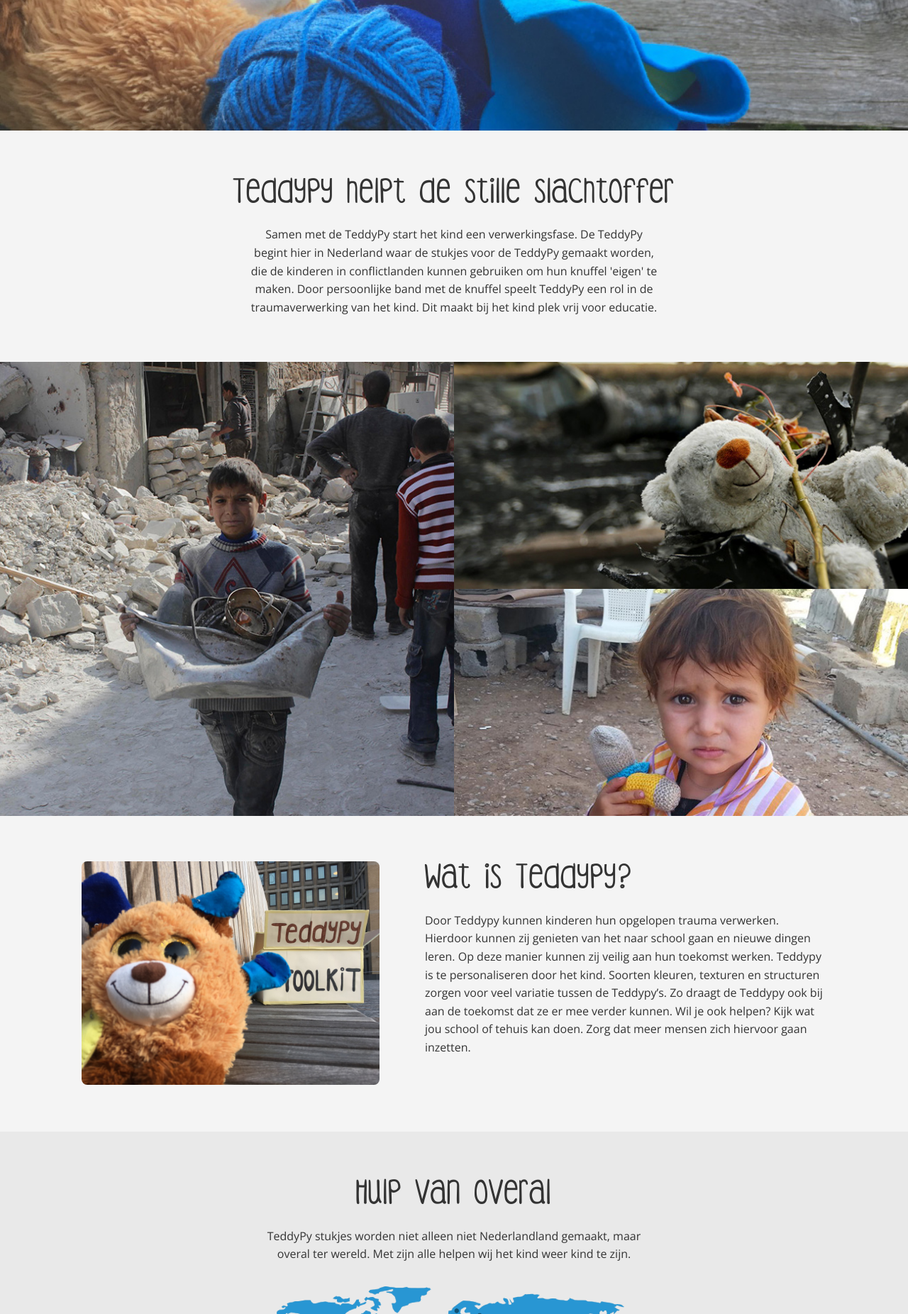
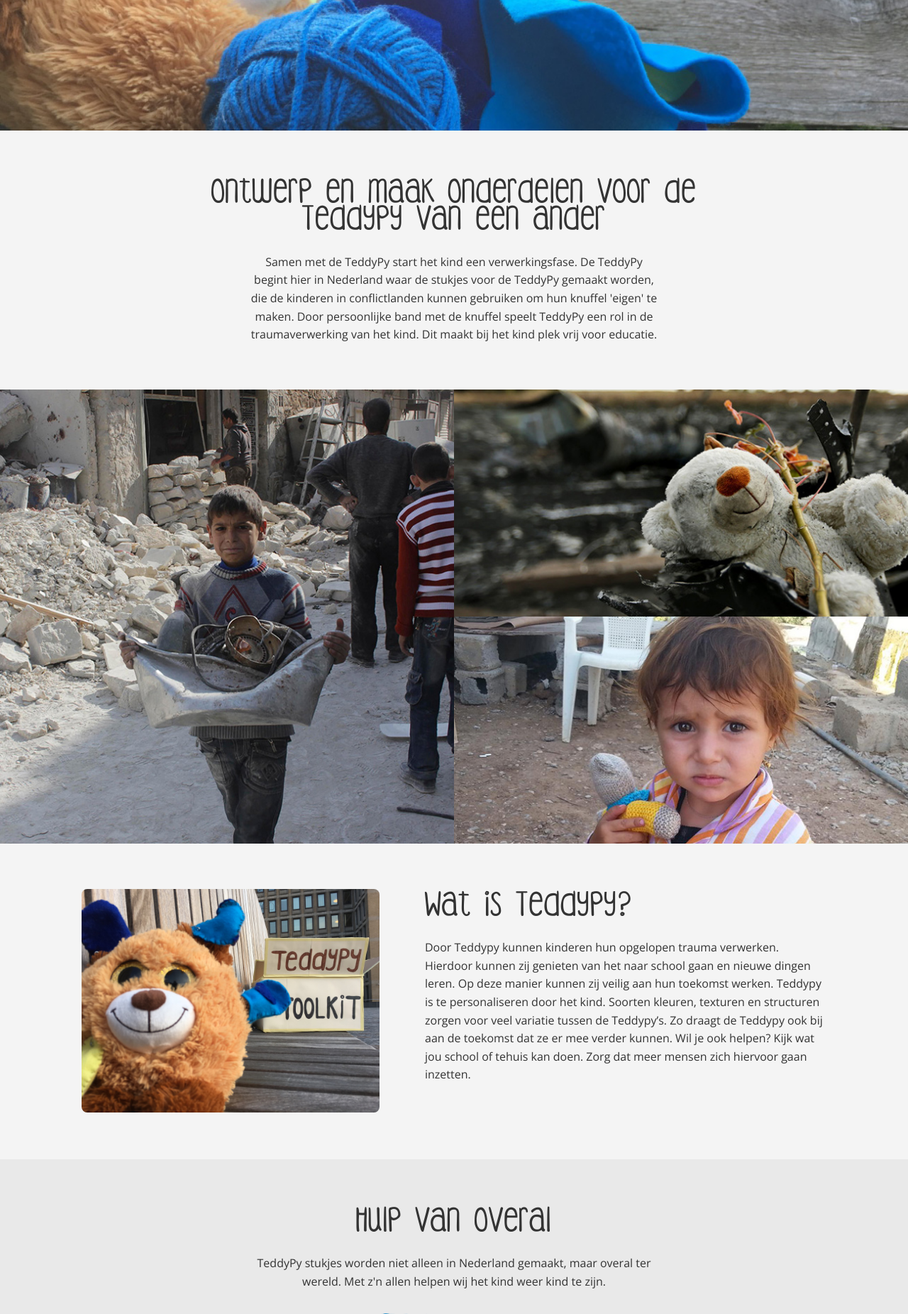
Before and after one commit to tedgodyla/hackathon, a PHP site: page /index.php?page=homepage in a window 1280 px wide. Shown: the part 464-2316 px from the top of the page at 71% size. Run offline with PHP 8.4, Linux system fonts and the light colour scheme; data that the repository does not hold is empty.

Commit message:
home copy

```diff
--- a/includes/homepage.php
+++ b/includes/homepage.php
@@ -9,7 +9,7 @@
 <section class="container white">
     <section class="wrapper">
         <div class="column-center">
-            <h2> TeddyPy helpt de stille slachtoffer</h2>
+            <h2> Ontwerp en maak onderdelen voor de Teddypy van een ander</h2>
             <p>Samen met de TeddyPy start het kind een verwerkingsfase. De TeddyPy begint hier in Nederland waar de stukjes
                 voor de TeddyPy gemaakt worden, die de kinderen in conflictlanden kunnen gebruiken om hun knuffel 'eigen' te maken. Door persoonlijke band met de knuffel
                 speelt TeddyPy een rol in de traumaverwerking van het kind. Dit maakt bij het kind plek vrij voor educatie.</p>
@@ -40,7 +40,7 @@
     <section class="wrapper">
         <div class="column-center">
             <h2>Hulp van overal</h2>
-            <p>TeddyPy stukjes worden niet alleen niet Nederlandland gemaakt, maar overal ter wereld. Met zijn alle helpen wij het kind weer kind te zijn.</p><br><br>
+            <p>TeddyPy stukjes worden niet alleen in Nederland gemaakt, maar overal ter wereld. Met z'n allen helpen wij het kind weer kind te zijn.</p><br><br>
             <img src="/hackathon/lib/images/kaart.png" width="500" alt="">
         <div class="clear"></div>
     </section>
```
